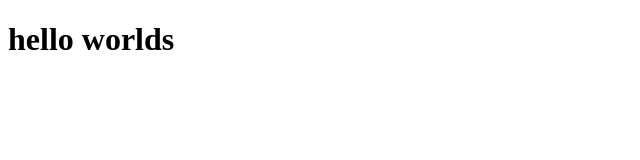
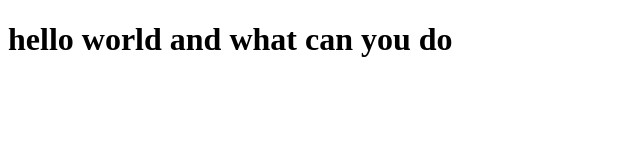
Before and after one commit to shishircg/mytestwebsite, a plain HTML site: page index.html in a window 1280 px wide. Shown: the whole page, without its empty margins (0-640 px from the left). Drawn offline with Linux system fonts and the light colour scheme.

Commit message:
adding new

```diff
--- a/index.html
+++ b/index.html
@@ -9,7 +9,7 @@
 </head>
 
 <body>
-    <h1>hello worlds</h1>
+    <h1>hello world and what can you do</h1>
 
 </body>
 
```
